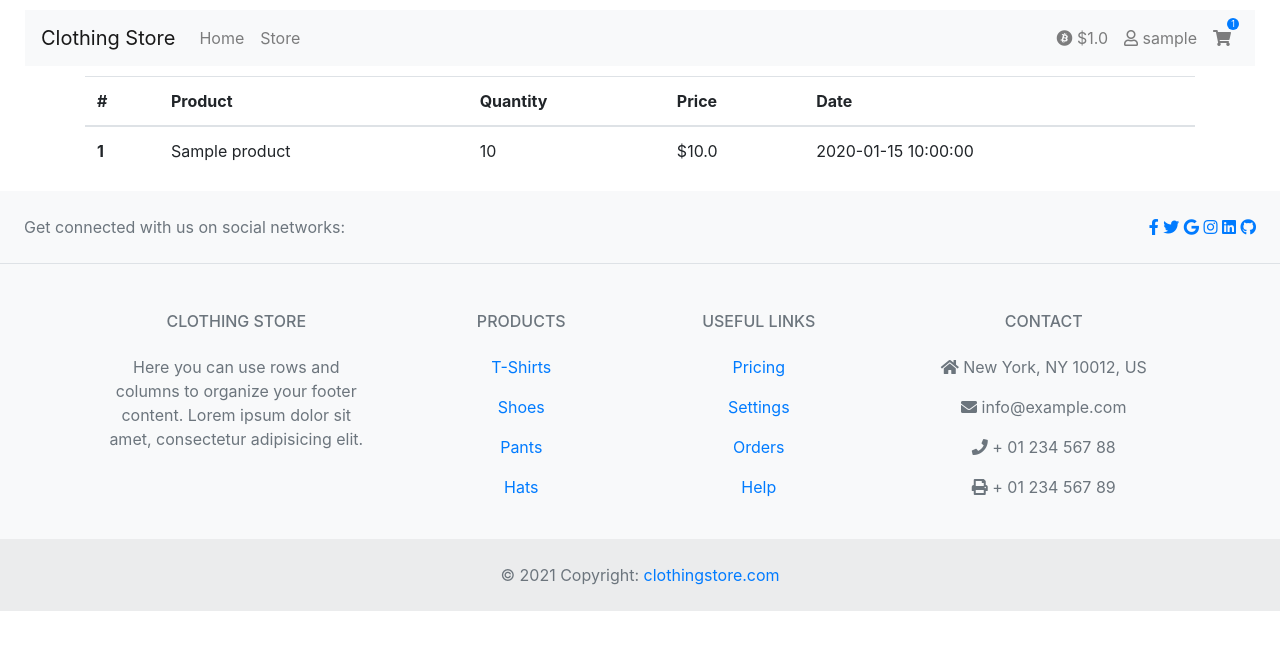
After one commit to zJvco/clothing-store-flask, a Flask app: page /purchases/ in a window 1280 px wide. The commit adds this page. Shown: the top 650 px of the page. Run offline with Flask 2, Linux system fonts and the light colour scheme; a user stored in the database is signed in; tables that the repository leaves empty hold one stand-in row (values such as "Sample post"); some libraries are stand-ins or nearby versions.

Commit message:
Finalização da página das compras feitas pelo usuário

```diff
--- a/app/templates/base.html
+++ b/app/templates/base.html
@@ -45,7 +45,7 @@
                     </a>
                     <div class="dropdown-menu" aria-labelledby="navbarDropdown">
                         <a class="dropdown-item" href="{{ url_for('views.profile_page') }}">Profile</a>
-                        <a class="dropdown-item" href="#">Purchases</a>
+                        <a class="dropdown-item" href="{{ url_for('views.purchases_page') }}">Purchases</a>
                         {% if current_user.admin %}
                         <a class="dropdown-item" href="{{ url_for('admin.index') }}">Administration</a>
                         {% endif %}
--- /dev/null
+++ b/app/templates/purchases.html
@@ -0,0 +1,38 @@
+{% extends "base.html" %}
+
+{% block title %}
+Purchases
+{% endblock %}
+
+{% block content %}
+<div class="container">
+    <table class="table table-borderless">
+        <thead>
+            <tr>
+                <th scope="col">#</th>
+                <th scope="col">Product</th>
+                <th scope="col">Quantity</th>
+                <th scope="col">Price</th>
+                <th scope="col">Date</th>
+            </tr>
+        </thead>
+        <tbody>
+            {% if purchases %}
+                {% for (detail, product, date) in purchases %}
+                <tr>
+                    <th scope="row">{{ detail.id }}</th>
+                    <td>{{ product.name }}</td>
+                    <td>{{ detail.quantity }}</td>
+                    <td>${{ detail.unit_price }}</td>
+                    <td>{{ date }}</td>
+                </tr>
+                {% endfor %}
+            {% else %}
+            <div class="alert alert-warning text-center" role="alert">
+                You didn't buy any product
+            </div>
+            {% endif %}
+        </tbody>
+    </table>
+</div>
+{% endblock %}
--- a/app/views.py
+++ b/app/views.py
@@ -195,3 +195,10 @@ def profile_deposit_page():
         return redirect(request.url)
     else:
         return render_template("profile/deposit.html", deposit_form=deposit_form)
+
+
+@views.route("/purchases/")
+@login_required
+def purchases_page():
+    purchases = db.session.query(OrderDetail, Product, Order.order_date).join(Order).join(Product).filter(Order.user_id == current_user.id, OrderDetail.order_id == Order.id, OrderDetail.product_id == Product.id).all()
+    return render_template("purchases.html", purchases=purchases)
```
Also changed, not shown: app/store.db.
